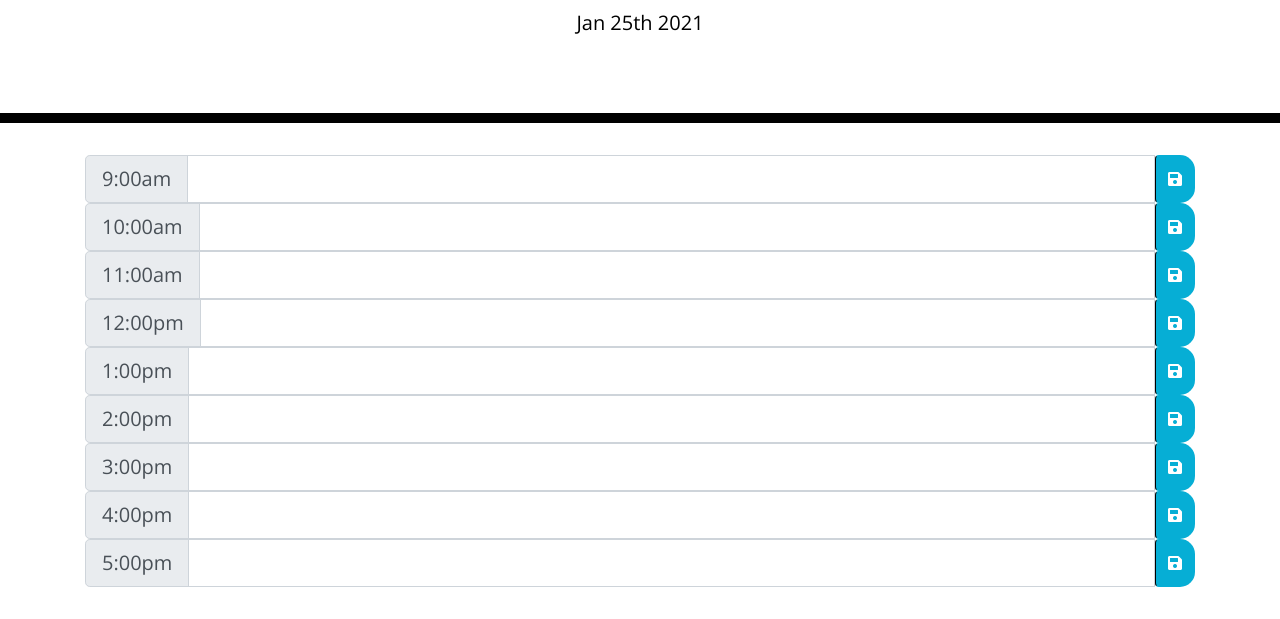
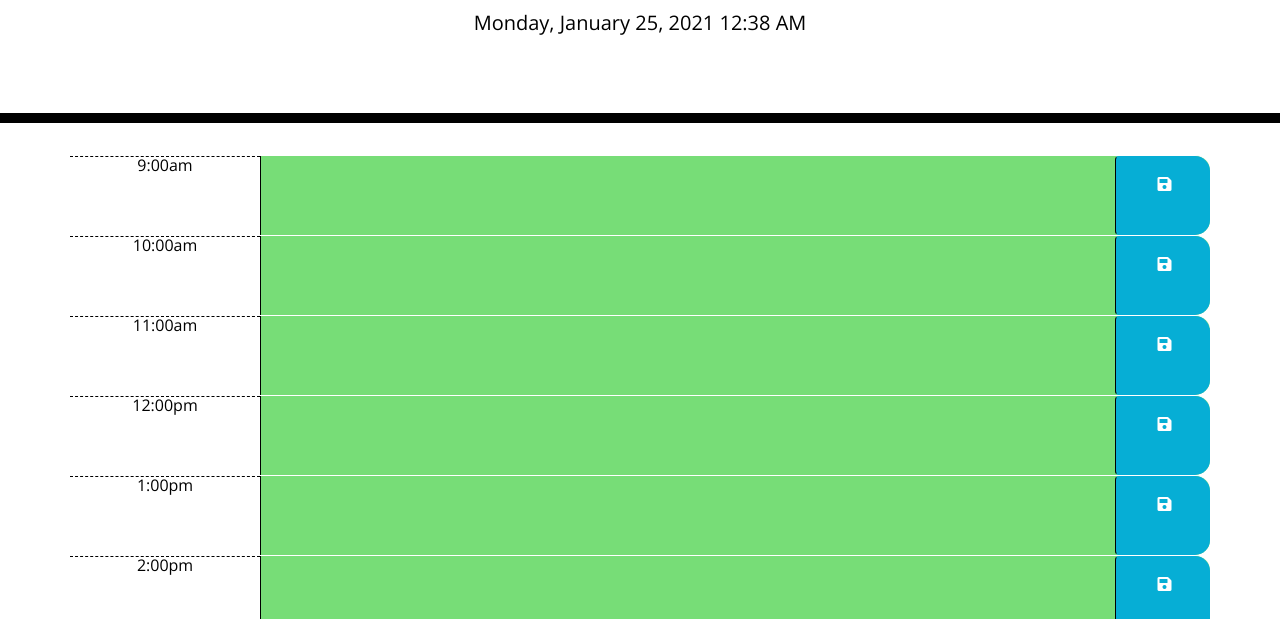
Before and after one commit to reebritt/Work-Day-Scheduler, a plain HTML site: page index.html in a window 1280 px wide. Shown: the part 181-800 px from the top of the page. Drawn offline with nearby package versions, Linux system fonts and the light colour scheme.

Commit message:
corrected html to names for proper css styling

```diff
--- a/Assets/script.js
+++ b/Assets/script.js
@@ -1,33 +1,47 @@
 
 // Display current day on the workday scheduler header
-var today = moment().format("MMM Do YYYY");
+var today = moment().format("LLLL");
 $("#currentDay").text(today);
 
+//setting timeblocks
 $(document).ready(function(){
-    $("#hour9 .form").val(localStorage.getItem("hour9"));
-    $("#hour10 .form").val(localStorage.getItem("hour10"));
-    $("#hour11 .form").val(localStorage.getItem("hour11"));
-    $("#hour12 .form").val(localStorage.getItem("hour12"));
-    $("#hour1 .form").val(localStorage.getItem("hour1"));
-    $("#hour2 .form").val(localStorage.getItem("hour2"));
-    $("#hour3 .form").val(localStorage.getItem("hour3"));
-    $("#hour4 .form").val(localStorage.getItem("hour4"));
-    $("#hour5 .form").val(localStorage.getItem("hour5"));
+    $("#hour9 .description").val(localStorage.getItem("hour9"));
+    $("#hour10 .description").val(localStorage.getItem("hour10"));
+    $("#hour11 .description").val(localStorage.getItem("hour11"));
+    $("#hour12 .description").val(localStorage.getItem("hour12"));
+    $("#hour13 .description").val(localStorage.getItem("hour13"));
+    $("#hour14 .description").val(localStorage.getItem("hour14"));
+    $("#hour15 .description").val(localStorage.getItem("hour15"));
+    $("#hour16 .description").val(localStorage.getItem("hour16"));
+    $("#hour17 .description").val(localStorage.getItem("hour17"));
 
-    //add click event to save text in hour
+    //add click event to save text & hour
     $(".saveBtn").on("click", function (){
-        var input = $(this).siblings(".form").val();
+        var input = $(this).siblings(".description").val();
         var time = $(this).parent().attr("id");
         localStorage.setItem(time, input);
     })
 
-})
-//Setting timeblocks
-//var timeBlock = $(".hour");
-//var now = parseInt(moment().format(format("H")));
+    // add function for timeblock color. Checking hour past, present, future
+    function hourColor () {
+        var now = moment().hour();
+        $(".time-block").each(function (){
+            var time = parseInt($(this).attr("id").split("hour")[1]);
+            if (time < now) {
+                $(this).removeClass("future");
+                $(this).removeClass("present");
+                $(this).addClass("past");
+            } else if (time === now) {
+                $(this).removeClass("past");
+                $(this).removeClass("future");
+                $(this).addClass("present");
+            } else {
+                $(this).removeClass("present");
+                $(this).removeClass("past");
+                $(this).addClass("future");
+            }
+        })
 
-var current
-//time-block{
-//    moment().startOf('hour');
-//    moment().minutes(0).seconds(0).milliseconds(0)
-//}
+    }
+    hourColor ()
+});
--- a/index.html
+++ b/index.html
@@ -22,93 +22,81 @@
   </header>
 
   <!-- Timeblocks go here -->
-    <!-- Use Solid Style f0c7 for save icon-->
-    <!-- id=planner-->
+  <!-- Use Solid Style f0c7 for save icon-->
+  <!-- id=planner-->
   <div class="container">
-
-
     <!-- class 9 am-->
-    <div class="input-group input-group-lg" id="hour9">
-      <div class="input-group-prepend">
-        <span class="input-group-text">9:00am </span>
-      </div>
-      <input type="text" class="form-control form" aria-label="Large">
-
-      <button class="btn saveBtn"><i class="fas fa-save"></i></button>
+    <div id="hour9" class="row time-block">
+      <div class="col-md-2 hour">9:00am</div>
+      <textarea class="col-md-9 description" id="hour9"></textarea>
+      <button id=saveBtn class="col-md-1 btn saveBtn"> <i class="fas fa-save"></i>
+      </button>
     </div>
 
     <!-- class 10 am-->
-    <div class="input-group input-group-lg" id="hour10">
-      <div class="input-group-prepend">
-        <span class="input-group-text">10:00am </span>
-      </div>
-      <input type="text" class="form-control form" aria-label="Large">
-      <button class="btn saveBtn"><i class="fas fa-save"></i></button>
+    <div id="hour10" class="row time-block">
+      <div class="col-md-2 hour">10:00am</div>
+      <textarea class="col-md-9 description" id="hour10"></textarea>
+      <button id=saveBtn class="col-md-1 btn saveBtn"> <i class="fas fa-save"></i>
+      </button>
     </div>
 
     <!-- class 11 am-->
-    <div class="input-group input-group-lg" id="hour11">
-      <div class="input-group-prepend">
-        <span class="input-group-text">11:00am </span>
-      </div>
-      <input type="text" class="form-control form" aria-label="Large">
-      <button class="btn saveBtn"><i class="fas fa-save"></i></button>
+    <div id="hour11" class="row time-block">
+      <div class="col-md-2 hour">11:00am</div>
+      <textarea class="col-md-9 description" id="hour11"></textarea>
+      <button id=saveBtn class="col-md-1 btn saveBtn"> <i class="fas fa-save"></i>
+      </button>
     </div>
 
     <!-- class 12 pm-->
-    <div class="input-group input-group-lg" id="hour12">
-      <div class="input-group-prepend">
-        <span class="input-group-text">12:00pm </span>
+    <div id="hour12" class="row time-block">
+      <div class="col-md-2 hour">12:00pm
       </div>
-      <input type="text" class="form-control form" aria-label="Large">
-      <button class="btn saveBtn"><i class="fas fa-save"></i></button>
+      <textarea class="col-md-9 description" id="hour12"></textarea>
+      <button id=saveBtn class="col-md-1 btn saveBtn"> <i class="fas fa-save"></i>
+      </button>
     </div>
 
-    <!-- class 1 pm-->
-    <div class="input-group input-group-lg" id="hour1">
-      <div class="input-group-prepend">
-        <span class="input-group-text">1:00pm </span>
-      </div>
-      <input type="text" class="form-control form" aria-label="Large">
-      <button class="btn saveBtn"><i class="fas fa-save"></i></button>
+    <!-- class 1 pm in military time-->
+    <div id="hour13" class="row time-block">
+      <div class="col-md-2 hour">1:00pm</div>
+      <textarea class="col-md-9 description" id="hour13"></textarea>
+      <button id=saveBtn class="col-md-1 btn saveBtn"> <i class="fas fa-save"></i>
+      </button>
     </div>
 
-    <!-- class 2 pm-->
-    <div class="input-group input-group-lg" id="hour2">
-      <div class="input-group-prepend">
-        <span class="input-group-text">2:00pm </span>
-      </div>
-      <input type="text" class="form-control form" aria-label="Large">
-      <button class="btn saveBtn"><i class="fas fa-save"></i></button>
+    <!-- class 2 pm in military time-->
+    <div id="hour14" class="row time-block">
+      <div class="col-md-2 hour">2:00pm</div>
+      <textarea class="col-md-9 description" id="hour14"></textarea>
+      <button id=saveBtn class="col-md-1 btn saveBtn"> <i class="fas fa-save"></i>
+      </button>
     </div>
 
-    <!-- class 3 pm-->
-    <div class="input-group input-group-lg" id="hour3">
-      <div class="input-group-prepend">
-        <span class="input-group-text">3:00pm </span>
-      </div>
-      <input type="text" class="form-control form" aria-label="Large">
-      <button class="btn saveBtn"><i class="fas fa-save"></i></button>
+    <!-- class 3 pm in military time-->
+    <div id="hour15" class="row time-block">
+      <div class="col-md-2 hour">3:00pm</div>
+      <textarea class="col-md-9 description" id="hour15"></textarea>
+      <button id=saveBtn class="col-md-1 btn saveBtn"> <i class="fas fa-save"></i>
+      </button>
     </div>
 
-    <!-- class 4 pm-->
-    <div class="input-group input-group-lg" id="hour4">
-      <div class="input-group-prepend">
-        <span class="input-group-text">4:00pm </span>
-      </div>
-      <input type="text" class="form-control form" aria-label="Large">
-      <button class="btn saveBtn"><i class="fas fa-save"></i></button>
+    <!-- class 4 pm in military time-->
+    <div id="hour16" class="row time-block">
+      <div class="col-md-2 hour">4:00pm</div>
+      <textarea class="col-md-9 description" id="hour16"></textarea>
+      <button id=saveBtn class="col-md-1 btn saveBtn"> <i class="fas fa-save"></i>
+      </button>
     </div>
 
-    <!-- class 5 pm-->
-    <div class="input-group input-group-lg" id="hour5">
-      <div class="input-group-prepend">
-        <span class="input-group-text">5:00pm </span>
-      </div>
-      <input type="text" class="form-control form" aria-label="Large">
-      <button class="btn saveBtn"><i class="fas fa-save"></i></button>
+    <!-- class 5 pm in military time -->
+    <div id="hour17" class="row time-block">
+      <div class="col-md-2 hour">5:00pm</div>
+      <textarea class="col-md-9 description" id="hour17"></textarea>
+      <button id=saveBtn class="col-md-1 btn saveBtn"> <i class="fas fa-save"></i>
+      </button>
     </div>
-
   </div>
 
   <script src="https://cdnjs.cloudflare.com/ajax/libs/jquery/3.2.1/jquery.min.js"></script>
```
Also changed, not shown: Assets/Hour5.png (added), Assets/Screen Shot 2021-01-24 at 6.02.11 PM.png (added), 3 other files.
